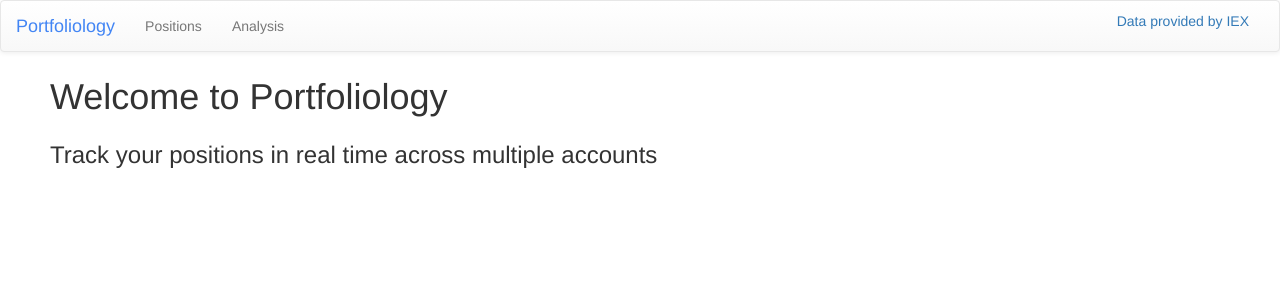
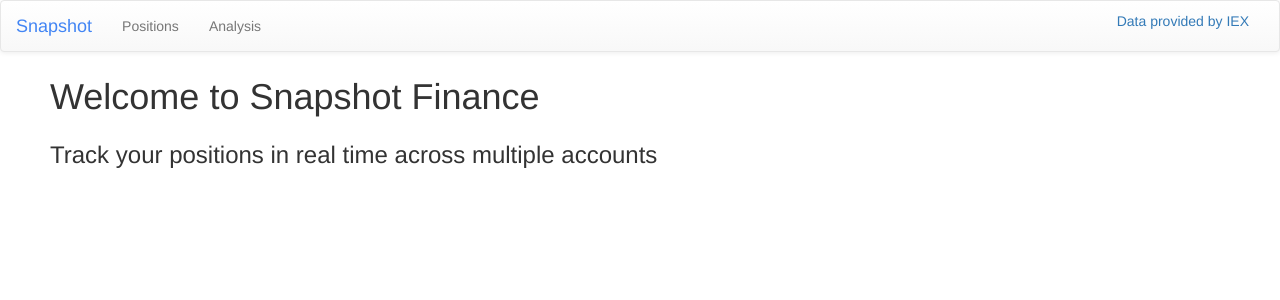
Before and after one commit to rdcolema/snapshot-finance, a Django app: page / in a window 1280 px wide. Shown: the top 300 px of the page. Run offline with Django 3.2, Linux system fonts and the light colour scheme; parts of the project's set-up code (start-up, migrations or seed data) failed here and were passed over; some libraries are stand-ins or nearby versions.

Commit message:
Renamed project

```diff
--- a/home/templates/home/base.html
+++ b/home/templates/home/base.html
@@ -6,7 +6,7 @@
     {% block meta_tags %}{% endblock %}
 
     <title>
-        {% block title %}Portfoliology"{% endblock %}
+        {% block title %}Snapshot"{% endblock %}
     </title>
 
     {% block stylesheets %}
@@ -161,7 +161,7 @@
             <span class="icon-bar"></span>
             <span class="icon-bar"></span>
           </button>
-          <a style="color: #4285f4; font-family:sans-serif typeface" class="navbar-brand" href="/">Portfoliology</a>
+          <a style="color: #4285f4; font-family:sans-serif typeface" class="navbar-brand" href="/">Snapshot</a>
         </div>
 
         <!-- Collect the nav links, forms, and other content for toggling -->
--- a/home/templates/home/index.html
+++ b/home/templates/home/index.html
@@ -1,7 +1,7 @@
 {% extends "home/base.html" %}
 {% load static %}
 
-{% block title %}Portfoliology{% endblock %}
+{% block title %}Snapshot{% endblock %}
 
 
 {% block extra_head %}
@@ -18,7 +18,7 @@
 
 {% block content %}
 
-    <h1>Welcome to Portfoliology</h1>
+    <h1>Welcome to Snapshot Finance</h1>
     <h3>Track your positions in real time across multiple accounts</h3>
 
 {% endblock %}
--- a/manage.py
+++ b/manage.py
@@ -3,7 +3,7 @@ import os
 import sys
 
 if __name__ == "__main__":
-    os.environ.setdefault("DJANGO_SETTINGS_MODULE", "portfoliology.settings")
+    os.environ.setdefault("DJANGO_SETTINGS_MODULE", "snapshot-finance.settings")
     try:
         from django.core.management import execute_from_command_line
     except ImportError:
--- a/portfoliology/settings.py
+++ b/snapshot-finance/settings.py
@@ -1,5 +1,5 @@
 """
-Django settings for portfoliology project.
+Django settings for snapshot-finance project.
 
 Generated by 'django-admin startproject' using Django 1.10.5.
 
@@ -57,7 +57,7 @@ MIDDLEWARE = [
     'django.middleware.clickjacking.XFrameOptionsMiddleware',
 ]
 
-ROOT_URLCONF = 'portfoliology.urls'
+ROOT_URLCONF = 'snapshot-finance.urls'
 
 TEMPLATES = [
     {
@@ -77,7 +77,7 @@ TEMPLATES = [
 ]
 
 
-WSGI_APPLICATION = 'portfoliology.wsgi.application'
+WSGI_APPLICATION = 'snapshot-finance.wsgi.application'
 
 
 # Database
--- a/portfoliology/wsgi.py
+++ b/snapshot-finance/wsgi.py
@@ -1,5 +1,5 @@
 """
-WSGI config for portfoliology project.
+WSGI config for snapshot-finance project.
 
 It exposes the WSGI callable as a module-level variable named ``application``.
 
@@ -11,6 +11,6 @@ import os
 
 from django.core.wsgi import get_wsgi_application
 
-os.environ.setdefault("DJANGO_SETTINGS_MODULE", "portfoliology.settings")
+os.environ.setdefault("DJANGO_SETTINGS_MODULE", "snapshot-finance.settings")
 
 application = get_wsgi_application()
```
Also changed, not shown: README.md, snapshot-finance/__init__.py (added), snapshot-finance/urls.py (renamed from portfoliology/urls.py), 1 other file.
